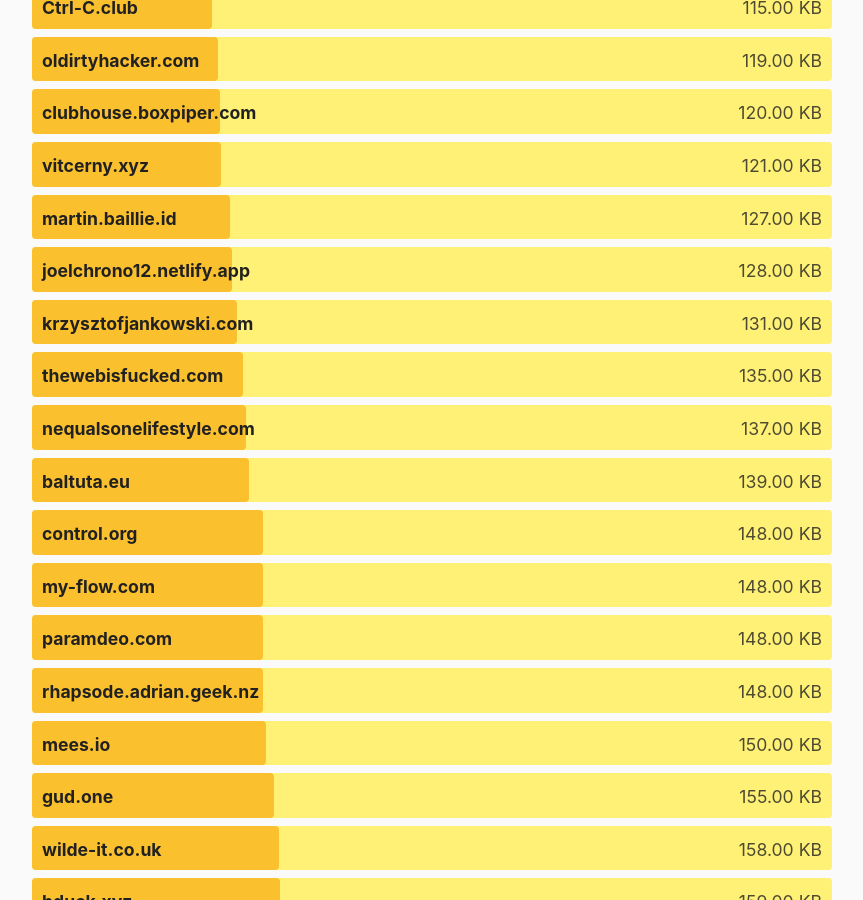
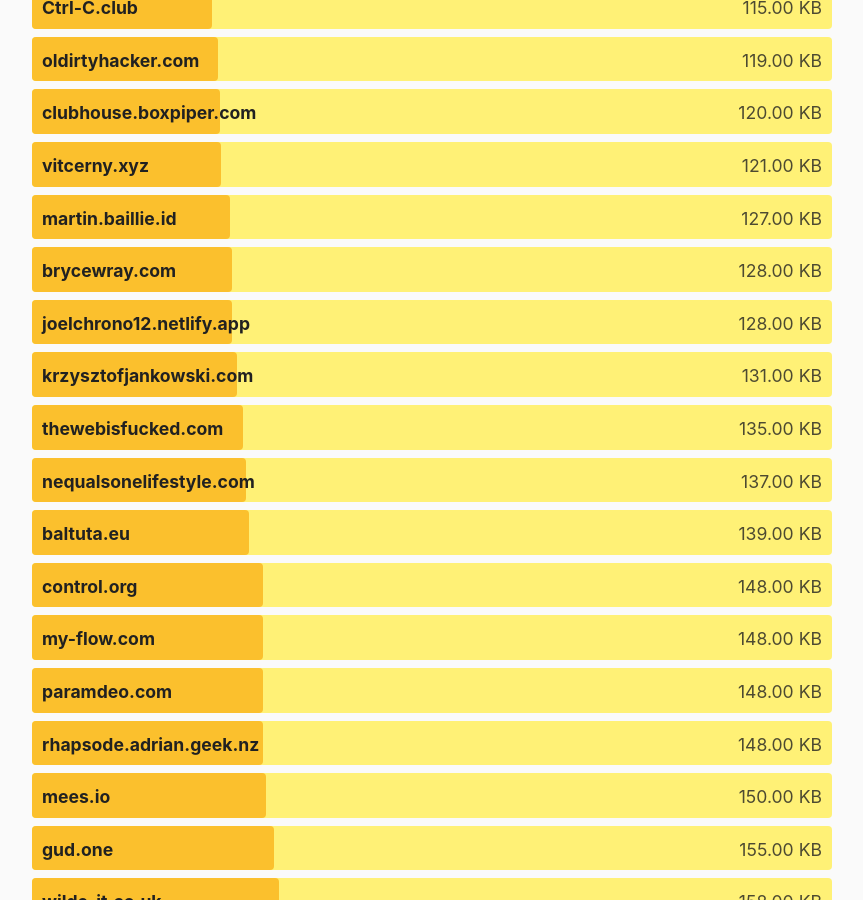
Before and after one commit to kevquirk/512kb.club, a Jekyll site: the page built from index.md, in a window 1280 px wide and 900 px high, scrolled down 13744 px. Shown: the whole window, without its empty margins (208-1071 px from the left). Built offline with Jekyll 4.4.1, drawn with Linux system fonts in a browser that asks for light colours.

Commit message:
Add brycewray.com to _data/sites.yml
GTmetrix result from 2022-01 -31: https://gtmetrix.com/reports/www.brycewray.com/fvJhIYiN/

Shows 128KB uncompressed.

```diff
--- a/_data/sites.yml
+++ b/_data/sites.yml
@@ -283,6 +283,11 @@
   size: 6.4
   last_checked: 2021-12-23
 
+- domain: brycewray.com
+  url: https://brycewray.com/
+  size: 128
+  last_checked: 2022-01-31
+
 - domain: buchh.org
   url: https://buchh.org/
   size: 1.6
```
